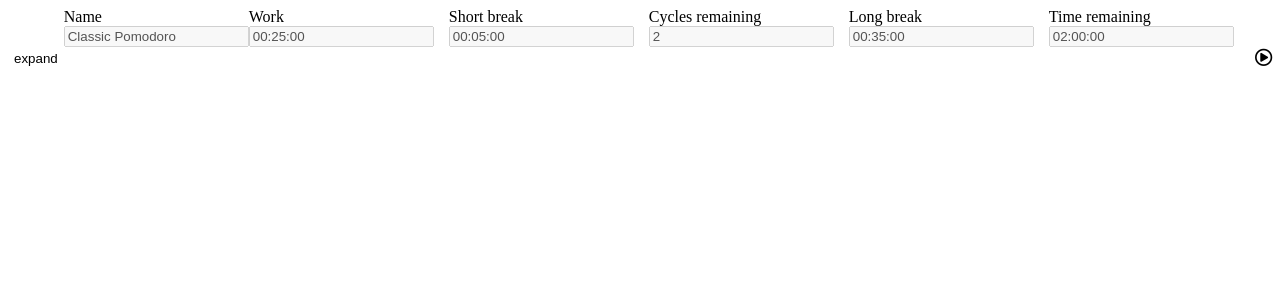
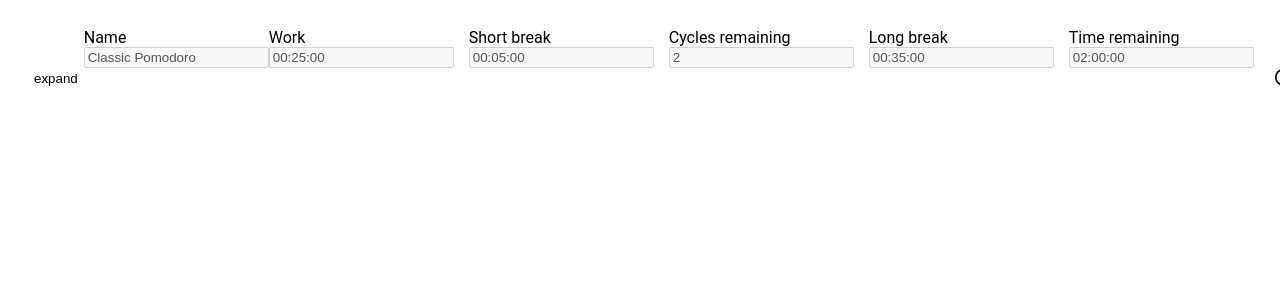
Before and after one commit to ericasu33/sprig, a React (Create React App) app: page / in a window 1280 px wide. Shown: the top 300 px of the page. Built offline with nearby package versions, Linux system fonts and the light colour scheme.

Commit message:
update to App.scss

```diff
--- a/src/App.css
+++ /dev/null
@@ -1,3 +0,0 @@
-/* @import "~normalize.css/normalize.css"; */
-@import-normalize;
-/* https://create-react-app.dev/docs/adding-css-reset/#:~:text=To%20start%20using%20it%2C%20add,css%20or%20App. */
--- /dev/null
+++ b/src/App.scss
@@ -0,0 +1,12 @@
+/* @import "~normalize.css/normalize.css"; */
+@import-normalize;
+/* https://create-react-app.dev/docs/adding-css-reset/#:~:text=To%20start%20using%20it%2C%20add,css%20or%20App. */
+
+html {
+  box-sizing: border-box;
+}
+
+body {
+  padding: 20px;
+  font-family: Roboto,-apple-system,BlinkMacSystemFont,'Helvetica Neue',Helvetica,sans-serif;
+}
--- a/src/App.tsx
+++ b/src/App.tsx
@@ -1,5 +1,5 @@
 import { useState } from 'react';
-import './App.css';
+import './App.scss';
 import './components/PomodoroTimer'
 import PomodoroTimer from './components/PomodoroTimer';
 
```
